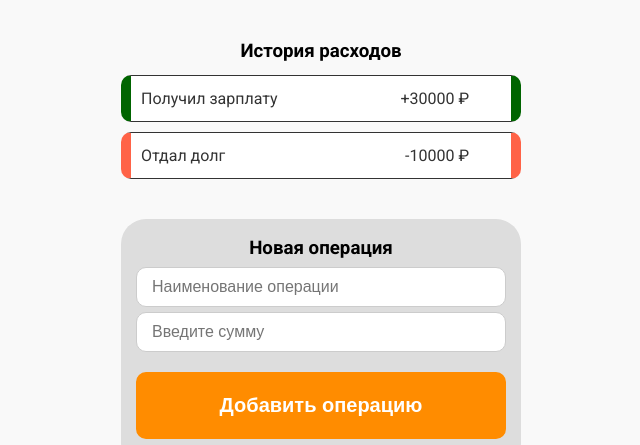
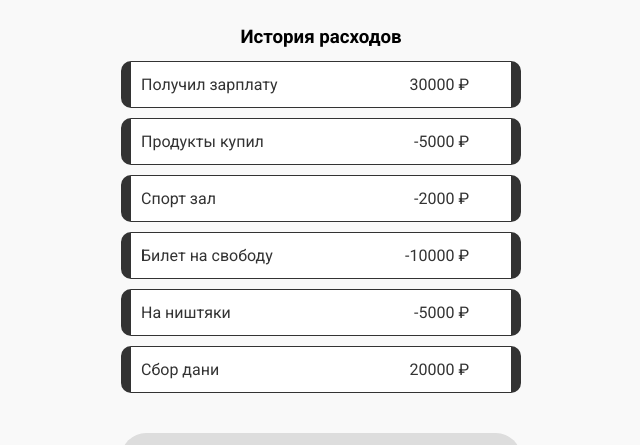
Before and after one commit to ShabalinSlava/budget-calculator, a website: page app/index.html in a window 1280 px wide. Shown: the part 277-722 px from the top of the page, without its empty margins (319-959 px from the left). Drawn offline with Linux system fonts and the light colour scheme.

Commit message:
added forEach

```diff
--- a/app/index.html
+++ b/app/index.html
@@ -41,15 +41,15 @@
 			<section class="history">
 				<h3>История расходов</h3>
 				<ul class="history__list">
-					<li class="history__item history__item-plus">Получил зарплату
+					<!-- <li class="history__item history__item-plus">Получил зарплату
 						<span class="history__money">+30000 ₽</span>
 						<button class="history_delete">x</button>
-					</li>
+					</li> -->
 
-					<li class="history__item  history__item-minus">Отдал долг
+					<!-- <li class="history__item  history__item-minus">Отдал долг
 						<span class="history__money">-10000 ₽</span>
 						<button class="history_delete">x</button>
-					</li>
+					</li> -->
 				</ul>
 			</section>
 
--- a/app/js/scripts.min.js
+++ b/app/js/scripts.min.js
@@ -40,13 +40,19 @@ document.addEventListener('DOMContentLoaded', function(){
     },
   ];
 
-  const renderOperation = () => {
+  const renderOperation = (operation) => {
     const listItem = document.createElement('li');
     listItem.classList.add('history__item');
-    listItem.innerHTML = `Отдал долг
-      <span class="history__money">+30000 ₽</span>
+    listItem.innerHTML = `${operation.description}
+      <span class="history__money">${operation.amount} ₽</span>
       <button class="history_delete">x</button>
     `;
     historyList.append(listItem);
   };
+
+  const init = () => {
+    historyList.textContent = '';
+    dbOperation.forEach(renderOperation);
+  };
+  init();
 });
```
Also changed, not shown: app/js/common.js (+9 -3 lines).
